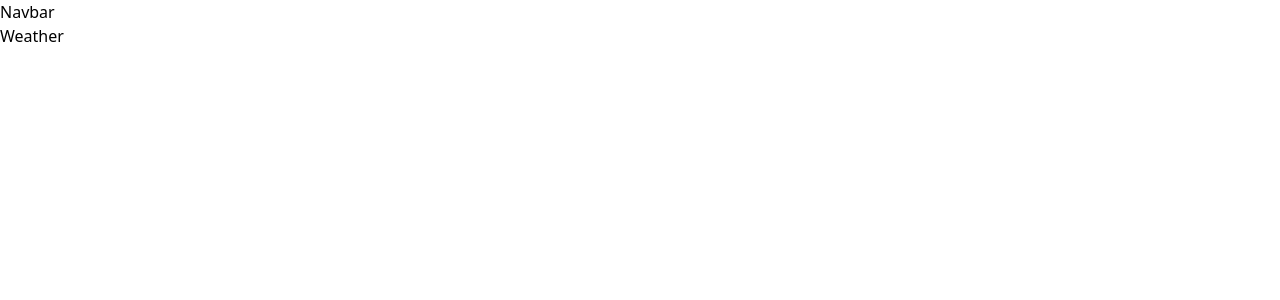
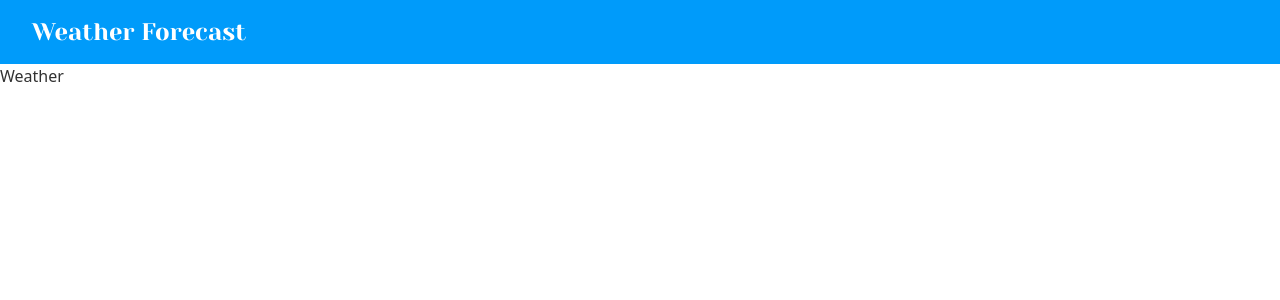
Before and after one commit to kvegilla94/weather-app, a React (Vite) app: page /weather in a window 1280 px wide. Shown: the top 300 px of the page. Built offline with nearby package versions, Linux system fonts and the light colour scheme.

Commit message:
➕ - Added custom font and updated our navbar

```diff
--- a/package.json
+++ b/package.json
@@ -10,6 +10,7 @@
     "preview": "vite preview"
   },
   "dependencies": {
+    "@fontsource/yeseva-one": "^5.0.18",
     "react": "^18.2.0",
     "react-dom": "^18.2.0",
     "react-router-dom": "^6.21.3"
--- a/src/index.css
+++ b/src/index.css
@@ -1,3 +1,5 @@
+@import '@fontsource/yeseva-one';
+
 @tailwind base;
 @tailwind components;
 @tailwind utilities;
--- a/src/routes/Root.tsx
+++ b/src/routes/Root.tsx
@@ -2,8 +2,10 @@ import { Outlet } from "react-router-dom";
 
 const Root = () => {
   return (
-    <div>
-      <div>Navbar</div>
+    <div className="text-[#313131]">
+      <div className="px-8 py-4 bg-[#009BFA]">
+        <p className="text-2xl font-yeseva text-white">Weather Forecast</p>
+      </div>
       <Outlet />
     </div>
   );
--- a/tailwind.config.js
+++ b/tailwind.config.js
@@ -2,7 +2,11 @@
 export default {
   content: ["./index.html", "./src/**/*.{js,ts,jsx,tsx}"],
   theme: {
-    extend: {},
+    extend: {
+      fontFamily: {
+        yeseva: "Yeseva One",
+      },
+    },
   },
   plugins: [],
 };
```
Also changed, not shown: 1 other file (tests, documents, lock files or other folders).
